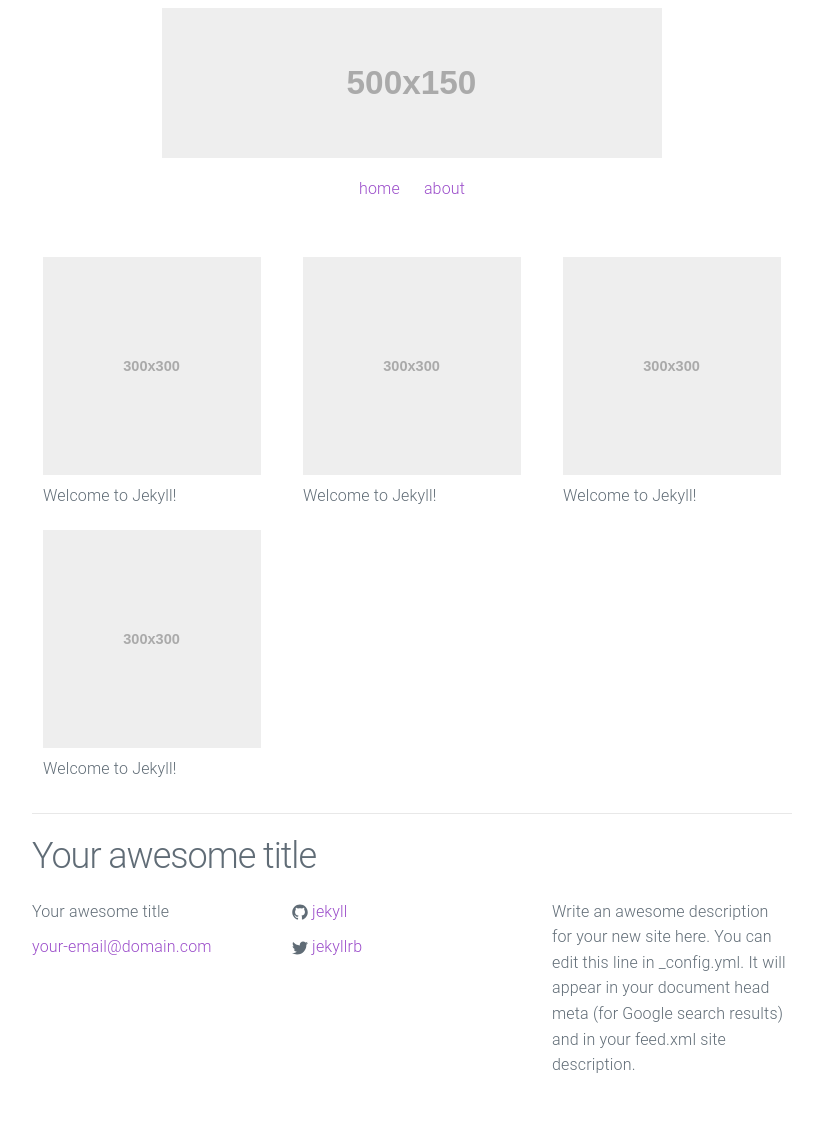
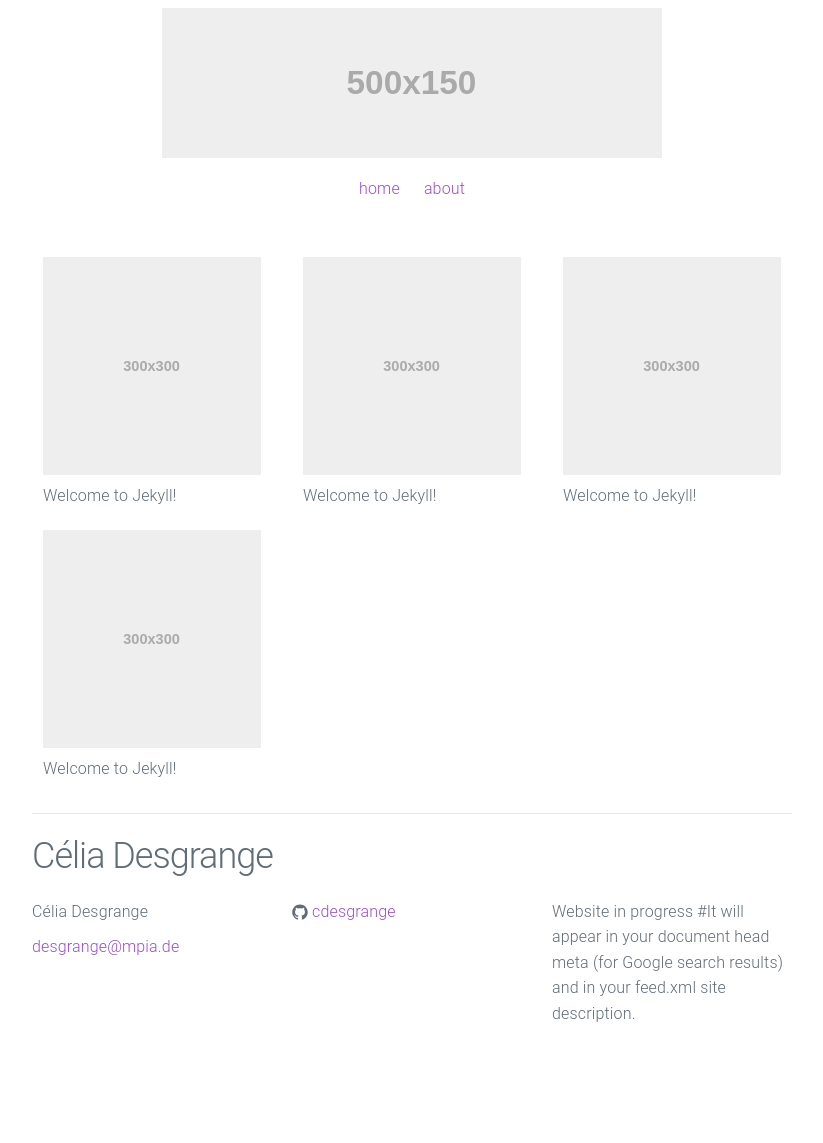
Before and after one commit to cdesgrange/cdesgrange.github.io, a Jekyll site: the page built from index.html, in a window 1280 px wide. Shown: the whole page, without its empty margins (228-1051 px from the left). Built offline with Jekyll 4.4.1, drawn with Linux system fonts in a browser that asks for light colours; after the commit the page ends 1092 px from its top, so only the background shows below that.

Commit message:
initial modifications

```diff
--- a/_config.yml
+++ b/_config.yml
@@ -1,14 +1,14 @@
 # Site settings
-title: Your awesome title
-email: your-email@domain.com
+title: Célia Desgrange
+email: celia.desgrange@universite-grenoble-alpes.fr
+email: desgrange@mpia.de
 description: > # this means to ignore newlines until "baseurl:"
-  Write an awesome description for your new site here. You can edit this
-  line in _config.yml. It will appear in your document head meta (for
-  Google search results) and in your feed.xml site description.
-baseurl: "/urban-theme" # the subpath of your site, e.g. /blog
-url: "http://yourdomain.com" # the base hostname & protocol for your site
-twitter_username: jekyllrb
-github_username:  jekyll
+  Website in progress
+  #It will appear in your document head meta (for Google search results) and in your feed.xml site description.
+#baseurl: "/urban-theme" # the subpath of your site, e.g. /blog
+#url: "http://yourdomain.com" # the base hostname & protocol for your site
+#twitter_username: jekyllrb
+github_username:  cdesgrange
 
 # Build settings
 markdown: kramdown
```
